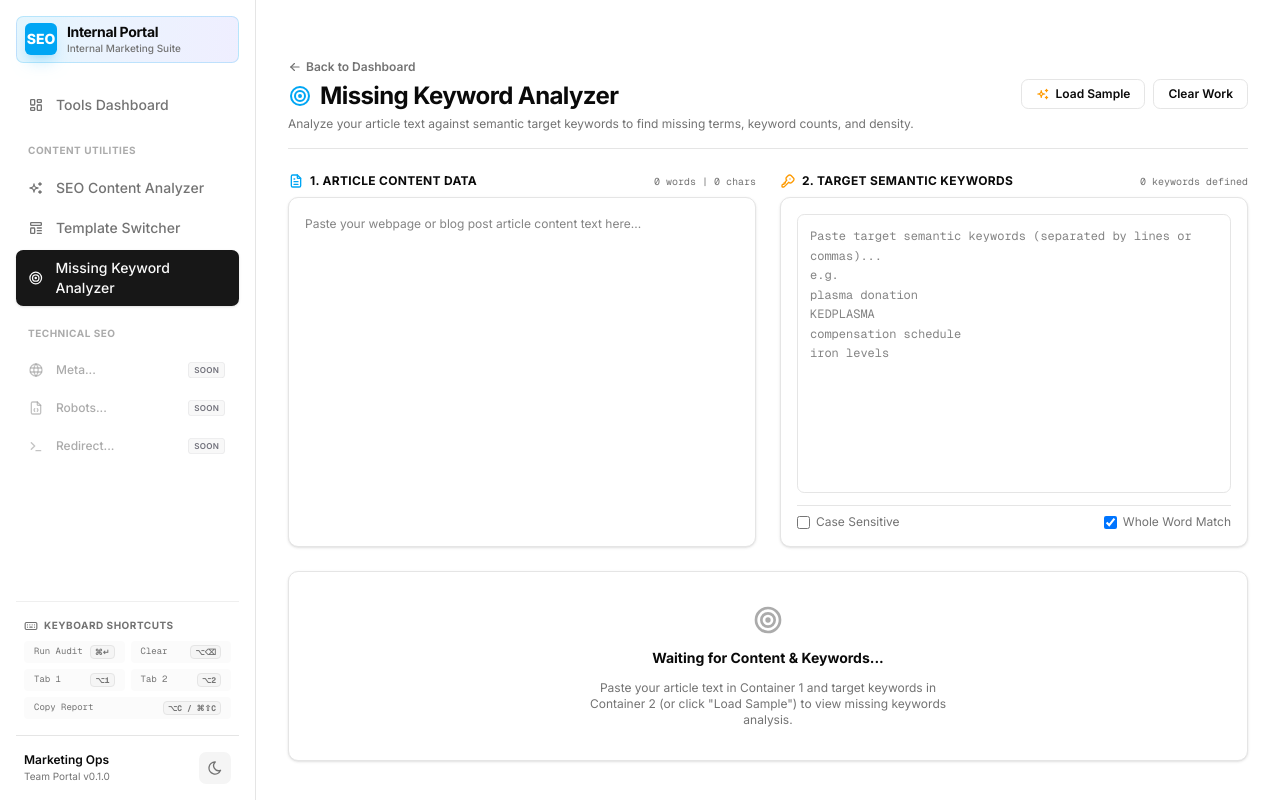
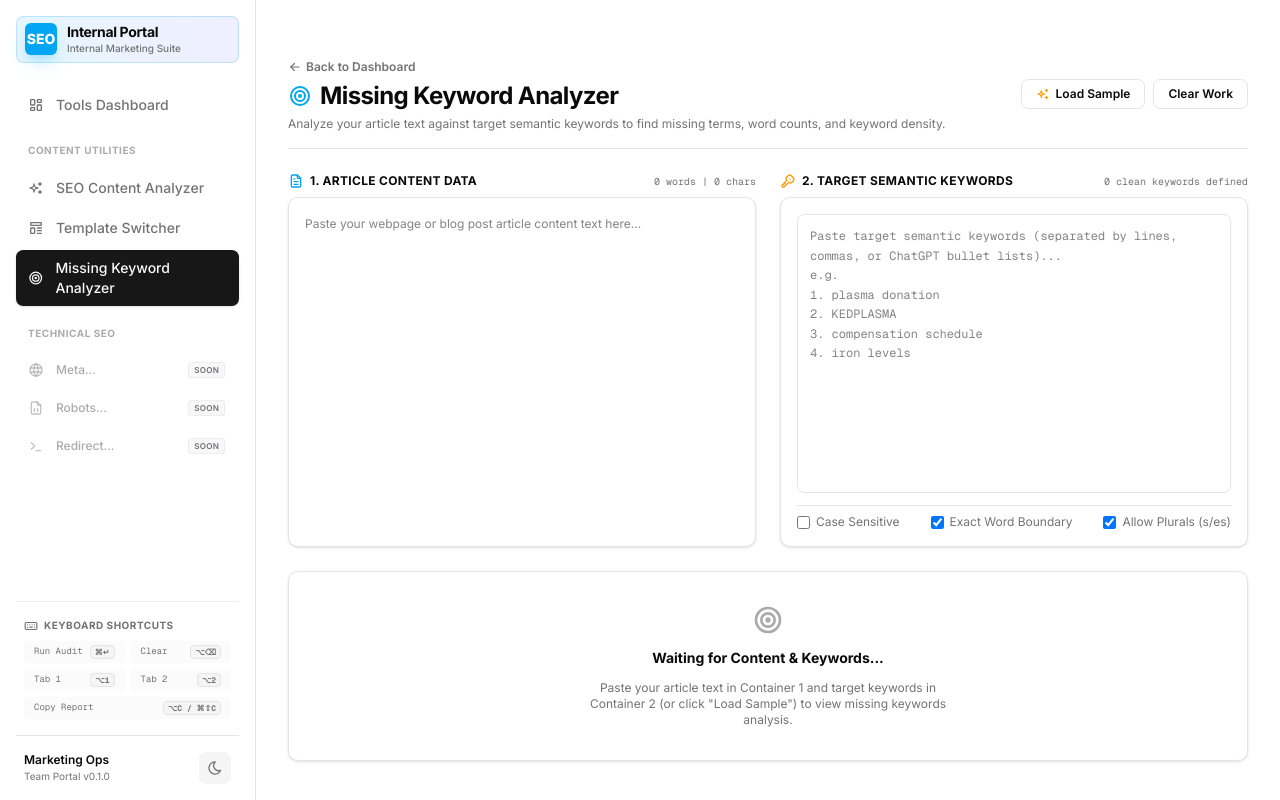
Before and after one commit to gautamtechmero/seo_tools, a Next.js app: page /keyword-analyzer in a window 1280 px wide. Built offline with nearby package versions, Linux system fonts and the light colour scheme.

Commit message:
Fix keyword matching engine in Missing Keyword Analyzer

```diff
--- a/app/keyword-analyzer/page.tsx
+++ b/app/keyword-analyzer/page.tsx
@@ -15,9 +15,9 @@ import {
   IconCircleCheck,
   IconCircleX,
   IconSparkles,
-  IconRefresh,
   IconEye,
-  IconListCheck
+  IconListCheck,
+  IconFilter
 } from "@tabler/icons-react"
 
 interface KeywordStat {
@@ -37,6 +37,7 @@ export default function KeywordAnalyzerPage() {
   // Analysis Options
   const [caseSensitive, setCaseSensitive] = useState<boolean>(false)
   const [wholeWordMatch, setWholeWordMatch] = useState<boolean>(true)
+  const [flexiblePlural, setFlexiblePlural] = useState<boolean>(true)
 
   // Filter for Keyword Results Table
   const [tableFilter, setTableFilter] = useState<string>("")
@@ -45,24 +46,32 @@ export default function KeywordAnalyzerPage() {
   const [copiedMissing, setCopiedMissing] = useState<boolean>(false)
   const [copiedPrompt, setCopiedPrompt] = useState<boolean>(false)
 
-  // Parse raw keywords input into distinct array
+  // Parse & sanitize raw keywords input into clean distinct array
   const targetKeywords = useMemo(() => {
     if (!semanticKeywordsRaw.trim()) return []
-    const list = semanticKeywordsRaw
-      .split(/[\n,]/)
-      .map((k) => k.trim())
+    const lines = semanticKeywordsRaw.split(/[\n,;]/)
+    const cleaned = lines
+      .map((line) => {
+        let item = line.trim()
+        // Strip leading bullets, numbers, dashes, dots, or list prefixes like "1. ", "- ", "• ", "* "
+        item = item.replace(/^[•\-\*\d+\.\s"']+\s*/, "")
+        // Strip leftover surrounding quote marks
+        item = item.replace(/^["']|["']$/g, "").trim()
+        return item
+      })
       .filter((k) => k.length > 0)
-    // Remove duplicates while keeping case if needed
-    return Array.from(new Set(list))
+
+    // Deduplicate list
+    return Array.from(new Set(cleaned))
   }, [semanticKeywordsRaw])
 
-  // Total Content Word Count
+  // Total Content Word Count (Normalized)
   const totalContentWords = useMemo(() => {
     if (!content.trim()) return 0
     return content.trim().split(/\s+/).length
   }, [content])
 
-  // Perform Analysis
+  // Perform Smart Analysis
   const analysisResults = useMemo(() => {
     if (!content.trim() || targetKeywords.length === 0) {
       return {
@@ -75,7 +84,8 @@ export default function KeywordAnalyzerPage() {
       }
     }
 
-    const textToSearch = caseSensitive ? content : content.toLowerCase()
+    // Normalize text content whitespace (convert multi-spaces/newlines to single space for matching)
+    const normalizedContent = content.replace(/\s+/g, " ")
 
     let foundCount = 0
     let missingCount = 0
@@ -83,24 +93,25 @@ export default function KeywordAnalyzerPage() {
     const foundList: string[] = []
 
     const keywordStats: KeywordStat[] = targetKeywords.map((kw) => {
-      const searchTerm = caseSensitive ? kw : kw.toLowerCase()
+      const escaped = kw.replace(/[.*+?^${}()|[\]\\]/g, "\\$&")
 
-      let occurrences = 0
+      let pattern = escaped
+      if (flexiblePlural) {
+        // Allow optional trailing 's' or 'es' for singular/plural matching
+        pattern = `${escaped}(?:s|es)?`
+      }
+
+      let regex: RegExp
       if (wholeWordMatch) {
-        // Escape special regex characters in keyword
-        const escaped = searchTerm.replace(/[.*+?^${}()|[\]\\]/g, "\\$&")
-        // Word boundary regex matching
-        const regex = new RegExp(`\\b${escaped}\\b`, caseSensitive ? "g" : "gi")
-        const matches = content.match(regex)
-        occurrences = matches ? matches.length : 0
+        // Robust boundary matching: lookbehind and lookahead to handle punctuation, hyphens, and multi-word phrases safely
+        const flags = caseSensitive ? "g" : "gi"
+        regex = new RegExp(`(?:^|[^a-zA-Z0-9_])(${pattern})(?=[^a-zA-Z0-9_]|$)`, flags)
       } else {
-        // Partial string matching count
-        let pos = 0
-        while ((pos = textToSearch.indexOf(searchTerm, pos)) !== -1) {
-          occurrences++
-          pos += searchTerm.length
-        }
+        regex = new RegExp(pattern, caseSensitive ? "g" : "gi")
       }
+
+      const matches = normalizedContent.match(regex)
+      const occurrences = matches ? matches.length : 0
 
       const isFound = occurrences > 0
       if (isFound) {
@@ -131,7 +142,7 @@ export default function KeywordAnalyzerPage() {
       missingList,
       foundList
     }
-  }, [content, targetKeywords, caseSensitive, wholeWordMatch, totalContentWords])
+  }, [content, targetKeywords, caseSensitive, wholeWordMatch, flexiblePlural, totalContentWords])
 
   // Filtered Table Stats
   const filteredKeywordStats = useMemo(() => {
@@ -151,16 +162,16 @@ Before your first appointment, ensure you review the eligibility requirements, b
 During your visit, medical staff will check your iron levels, blood pressure, and pulse. Understanding donor compensation rates and center operating hours makes your visit smooth and efficient.`
     )
     setSemanticKeywordsRaw(
-      `plasma donation
-KEDPLASMA
-compensation schedule
-iron levels
-blood pressure
-eligibility requirements
-donor portal
-hydration tips
-operating hours
-appointment scheduling`
+      `• plasma donation
+• KEDPLASMA
+• compensation schedule
+• iron levels
+• blood pressure
+• eligibility requirements
+• donor portal
+• hydration tips
+• operating hours
+• appointment scheduling`
     )
     toast.success("Sample content and semantic keywords loaded!")
   }
@@ -206,26 +217,37 @@ ${content}`
     setTimeout(() => setCopiedPrompt(false), 2000)
   }
 
-  // Highlighted Content HTML Generator for Preview
+  // Highlighted Content HTML Generator for Preview (Safely Escaped)
   const highlightedContent = useMemo(() => {
     if (!content.trim() || analysisResults.foundList.length === 0) return content
 
-    let result = content
-    // Sort keywords by length descending so longer phrases match first
+    // Escape HTML markup first so text is safely rendered
+    let safeContent = content
+      .replace(/&/g, "&amp;")
+      .replace(/</g, "&lt;")
+      .replace(/>/g, "&gt;")
+
+    // Sort found keywords by length descending so longer phrases match first
     const sortedFound = [...analysisResults.foundList].sort((a, b) => b.length - a.length)
 
-    // Build regex to replace found keywords with highlighted span
+    // Highlight each found keyword
     sortedFound.forEach((kw) => {
       const escaped = kw.replace(/[.*+?^${}()|[\]\\]/g, "\\$&")
-      const regex = new RegExp(`\\b(${escaped})\\b`, caseSensitive ? "g" : "gi")
-      result = result.replace(
+      let pattern = escaped
+      if (flexiblePlural) {
+        pattern = `${escaped}(?:s|es)?`
+      }
+      const flags = caseSensitive ? "g" : "gi"
+      const regex = new RegExp(`(?:^|[^a-zA-Z0-9_])(${pattern})(?=[^a-zA-Z0-9_]|$)`, flags)
+
+      safeContent = safeContent.replace(
         regex,
-        `<mark class="bg-emerald-500/20 text-emerald-600 dark:text-emerald-300 font-semibold px-1 rounded border border-emerald-500/30">$1</mark>`
+        (match, p1) => match.replace(p1, `<mark class="bg-emerald-500/25 text-emerald-700 dark:text-emerald-300 font-bold px-1 rounded border border-emerald-500/40">${p1}</mark>`)
       )
     })
 
-    return result
-  }, [content, analysisResults.foundList, caseSensitive])
+    return safeContent
+  }, [content, analysisResults.foundList, caseSensitive, flexiblePlural])
 
   return (
     <div className="max-w-6xl mx-auto space-y-6 animate-in fade-in-50 duration-300">
@@ -244,7 +266,7 @@ ${content}`
             <IconTarget className="size-6 text-sky-500" /> Missing Keyword Analyzer
           </h2>
           <p className="text-xs text-muted-foreground">
-            Analyze your article text against semantic target keywords to find missing terms, keyword counts, and density.
+            Analyze your article text against target semantic keywords to find missing terms, word counts, and keyword density.
           </p>
         </div>
 
@@ -296,7 +318,7 @@ ${content}`
               <IconKey className="size-4 text-amber-500" /> 2. Target Semantic Keywords
             </label>
             <span className="text-[10px] font-mono text-muted-foreground">
-              {targetKeywords.length} keywords defined
+              {targetKeywords.length} clean keywords defined
             </span>
           </div>
 
@@ -304,17 +326,17 @@ ${content}`
             <textarea
               value={semanticKeywordsRaw}
               onChange={(e) => setSemanticKeywordsRaw(e.target.value)}
-              placeholder="Paste target semantic keywords (separated by lines or commas)...
+              placeholder="Paste target semantic keywords (separated by lines, commas, or ChatGPT bullet lists)...
 e.g.
-plasma donation
-KEDPLASMA
-compensation schedule
-iron levels"
+1. plasma donation
+2. KEDPLASMA
+3. compensation schedule
+4. iron levels"
               className="w-full flex-1 border border-border rounded-lg bg-background p-3 text-xs font-mono focus:outline-none focus:ring-1 focus:ring-sky-500 resize-none leading-relaxed"
             />
 
             {/* Match Settings Controls */}
-            <div className="pt-2 border-t border-border flex items-center justify-between text-xs text-muted-foreground">
+            <div className="pt-2 border-t border-border flex flex-wrap items-center justify-between gap-2 text-xs text-muted-foreground">
               <label className="flex items-center gap-1.5 cursor-pointer select-none">
                 <input
                   type="checkbox"
@@ -332,7 +354,17 @@ iron levels"
                   onChange={(e) => setWholeWordMatch(e.target.checked)}
                   className="rounded border-border text-sky-500 focus:ring-sky-500"
                 />
-                <span>Whole Word Match</span>
+                <span>Exact Word Boundary</span>
+              </label>
+
+              <label className="flex items-center gap-1.5 cursor-pointer select-none">
+                <input
+                  type="checkbox"
+                  checked={flexiblePlural}
+                  onChange={(e) => setFlexiblePlural(e.target.checked)}
+                  className="rounded border-border text-sky-500 focus:ring-sky-500"
+                />
+                <span>Allow Plurals (s/es)</span>
               </label>
             </div>
           </div>
```
